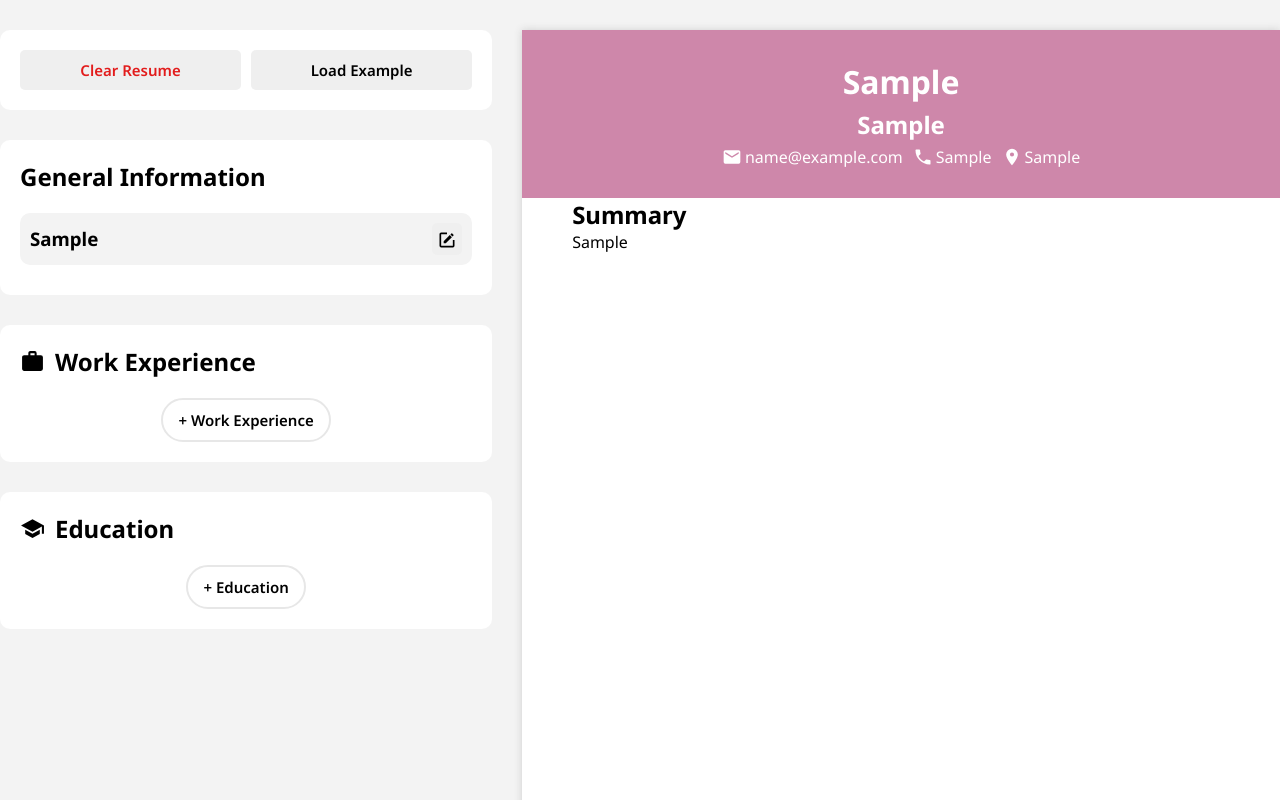
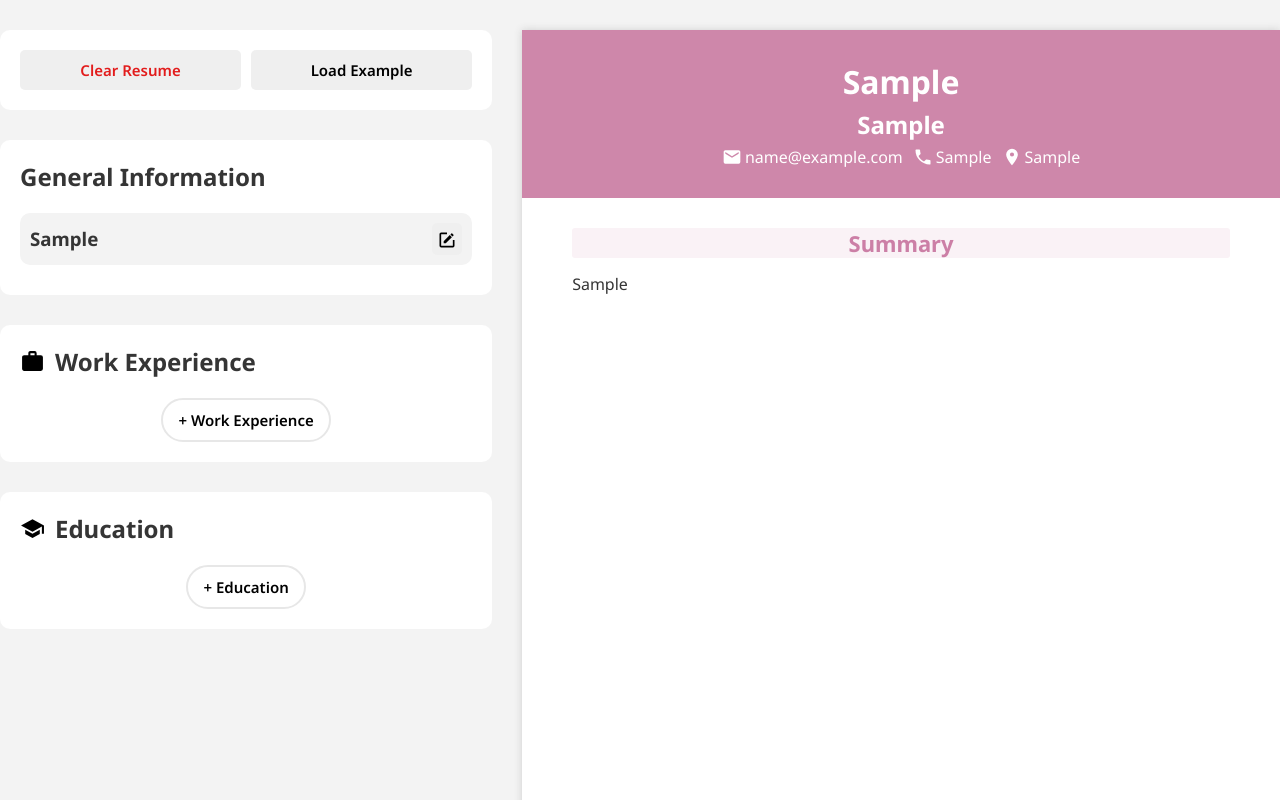
Before and after one commit to caylinvu/cv-app, a React (Vite) app: page / in a window 1280 px wide. Both pictures are taken after typing "Sample", "Sample", "name@example.com", "Sample", "Sample", "Sample" into the empty fields and a click on the button "Save". Shown: the top 800 px of the page. Built offline with nearby package versions, Linux system fonts and the light colour scheme.

Commit message:
Style summary section

```diff
--- a/src/components/InputControl.jsx
+++ b/src/components/InputControl.jsx
@@ -15,10 +15,10 @@ function InputControl({
     name: 'Jan Smith',
     title: 'Software Engineer',
     email: 'jansmith@fakeemail.com',
-    phone: '(123)-456-7890',
+    phone: '123-456-7890',
     location: 'Portland, Oregon',
     summary:
-      'Young professional with 5 years of programming experience. Looking for new career opportunities where I can further improve my skills in web development and work alongside a passionate team in a company whose values align with mine.',
+      'Young professional with 5 years of programming experience and a college background in Computer Science. Looking for new career opportunities where I can further improve my skills in web development and work alongside a passionate team in a company whose values align with mine. Open to work in any field where my experience is applicable, and also open to learning new skills.',
   };
 
   const workExample = [
--- a/src/components/education/DisplayEducation.jsx
+++ b/src/components/education/DisplayEducation.jsx
@@ -1,7 +1,7 @@
 function DisplayEducation({ education }) {
   return (
     <div className="display-education">
-      {education.length > 0 ? <h2>Education</h2> : ''}
+      {education.length > 0 ? <h2 className="display-header">Education</h2> : ''}
       {education.map((obj) => {
         return (
           <div className="education-entry" key={obj.id}>
--- a/src/components/generalInfo/DisplayGeneralInfo.jsx
+++ b/src/components/generalInfo/DisplayGeneralInfo.jsx
@@ -20,7 +20,7 @@ function DisplayGeneralInfo({ info }) {
         </div>
       </div>
       <div className="summary">
-        {info.summary ? <h2>Summary</h2> : ''}
+        {info.summary ? <h2 className="display-header">Summary</h2> : ''}
         <p>{info.summary}</p>
       </div>
     </div>
--- a/src/components/workExp/DisplayWorkExp.jsx
+++ b/src/components/workExp/DisplayWorkExp.jsx
@@ -1,7 +1,7 @@
 function DisplayWorkExp({ workExp }) {
   return (
     <div className="display-work-exp">
-      {workExp.length > 0 ? <h2>Work Experience</h2> : ''}
+      {workExp.length > 0 ? <h2 className="display-header">Work Experience</h2> : ''}
       {workExp.map((obj) => {
         return (
           <div className="work-entry" key={obj.id}>
--- a/src/styles/App.css
+++ b/src/styles/App.css
@@ -129,3 +129,16 @@ textarea:focus {
   width: 20px;
   filter: invert(100%) sepia(0%) saturate(7500%) hue-rotate(330deg) brightness(103%) contrast(101%);
 }
+
+.display-header {
+  text-align: center;
+  margin-top: 30px;
+  font-size: 22px;
+  background-color: rgb(250, 242, 246);
+  color: rgb(204, 127, 166);
+  border-radius: 3px;
+}
+
+.summary p {
+  padding-top: 15px;
+}
--- a/src/styles/index.css
+++ b/src/styles/index.css
@@ -10,6 +10,7 @@ body {
   background-color: rgb(243, 243, 243);
   /* font-family: 'DM Serif Display', serif; */
   font-family: 'Noto Sans', sans-serif;
+  color: rgb(53, 53, 53);
 }
 
 #root {
```
